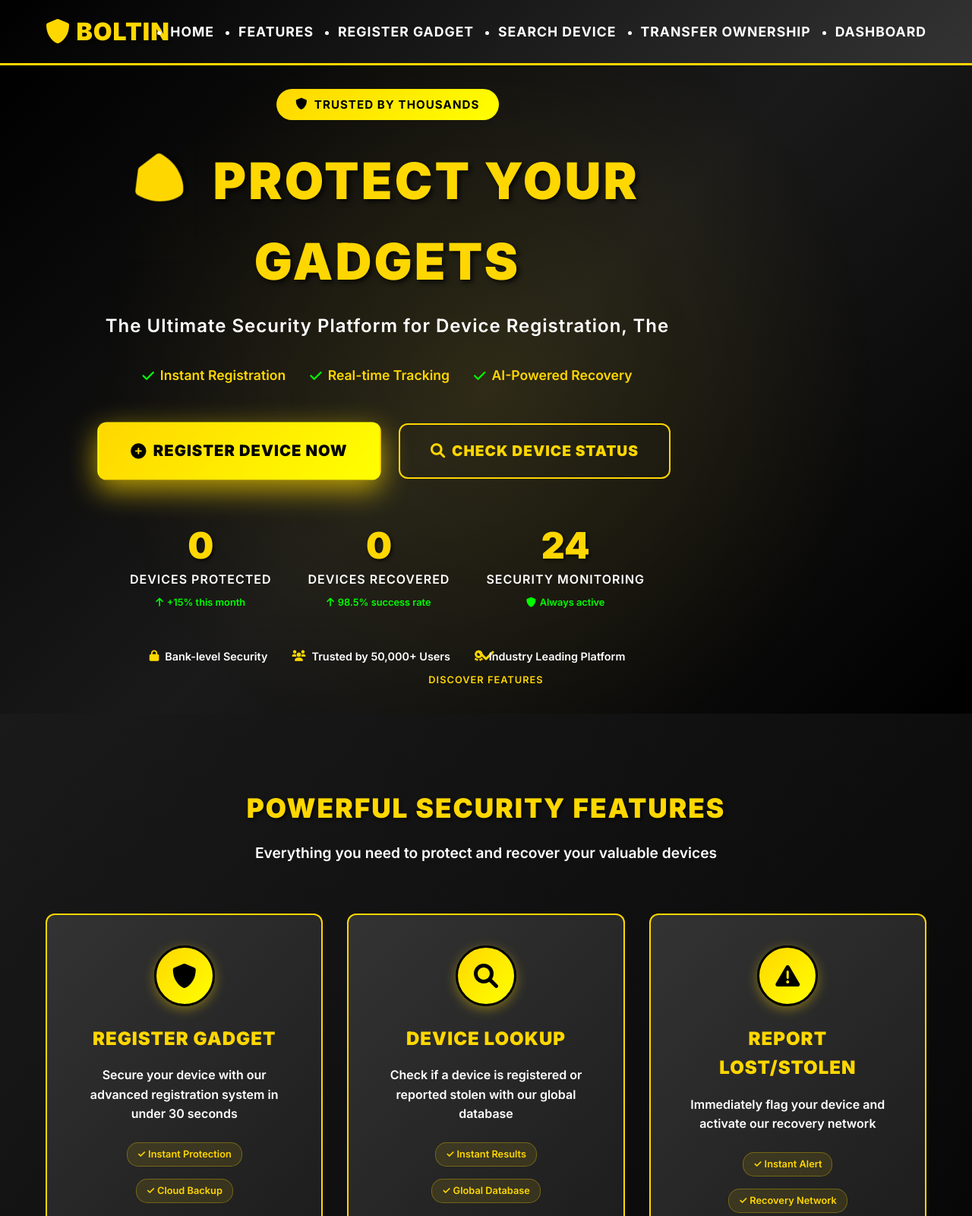
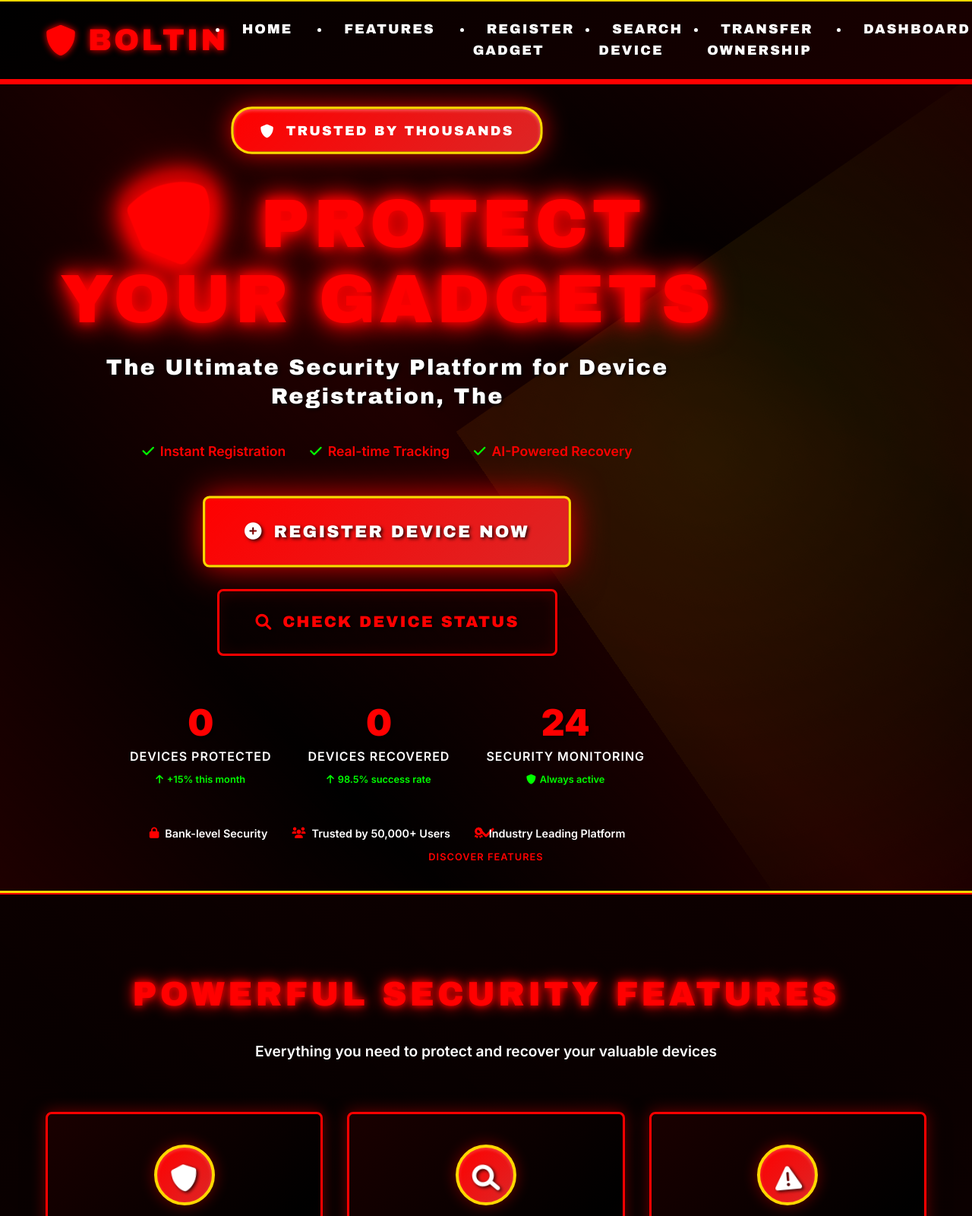
Before and after one commit to Rainsalvage/boltin-security-platform, a website: page frontend/index.html in a window 1280 px wide. Shown: the top 1600 px of the page at 76% size. Drawn offline with Linux system fonts and the light colour scheme; no server answers.

Commit message:
feat: Transform frontend to military-grade security theme
🛡️ SECURITY TRANSFORMATION:
✅ Military-grade color scheme (Black, Red, Gold)
✅ Enhanced typography with Arial Black for strength
✅ Security-focused language throughout
✅ Tactical animations and effects
✅ Fortress-level visual elements

🎨 VISUAL ENHANCEMENTS:
- Hero section: FORTRESS PROTECTION theme
- Action cards: Military terminology and icons
- Buttons: Alert red with tactical styling
- Typography: Bold, commanding presence
- Animations: Security scanning effects
- Color scheme: Military black/red/gold

💪 PSYCHOLOGICAL IMPACT:
- Strong, commanding language
- Military/tactical terminology
- Elite security positioning
- Fortress-level protection messaging
- Professional operative testimonials

```diff
--- a/frontend/css/styles.css
+++ b/frontend/css/styles.css
@@ -1,15 +1,19 @@
 /* Main styles for Boltin App */
 
 :root {
-    --primary-color: #000000; /* Pure Black */
-    --secondary-color: #FFD700; /* Bright Gold/Yellow */
-    --accent-color: #FFFF00; /* Bright Yellow */
-    --light-bg: #1a1a1a;
+    --primary-color: #000000; /* Military Black */
+    --secondary-color: #FF0000; /* Alert Red */
+    --accent-color: #FFD700; /* Warning Gold */
+    --threat-color: #DC2626; /* Danger Red */
+    --secure-color: #10B981; /* Secure Green */
+    --light-bg: #0f0f0f;
     --dark-text: #ffffff;
     --light-text: #000000;
-    --border-radius: 12px;
-    --box-shadow: 0 8px 25px rgba(0, 0, 0, 0.3);
-    --bold-shadow: 0 4px 15px rgba(255, 215, 0, 0.4);
+    --border-radius: 8px;
+    --box-shadow: 0 10px 30px rgba(0, 0, 0, 0.8);
+    --bold-shadow: 0 8px 25px rgba(255, 0, 0, 0.6);
+    --security-glow: 0 0 20px rgba(255, 0, 0, 0.4);
+    --military-font: 'Inter', 'Arial Black', sans-serif;
 }
 
 * {
@@ -19,11 +23,13 @@
 }
 
 body {
-    font-family: 'Inter', sans-serif;
+    font-family: var(--military-font);
     line-height: 1.6;
     color: var(--dark-text);
-    background: linear-gradient(135deg, #000000 0%, #1a1a1a 100%);
-    font-weight: 600;
+    background: linear-gradient(135deg, #000000 0%, #0f0f0f 50%, #000000 100%);
+    font-weight: 700;
+    text-rendering: optimizeLegibility;
+    -webkit-font-smoothing: antialiased;
 }
 
 .container {
@@ -35,11 +41,14 @@ body {
 
 /* Navigation */
 .navbar {
-    background: linear-gradient(135deg, #000000 0%, #333333 100%);
-    padding: 1rem 0;
+    background: linear-gradient(135deg, #000000 0%, #1a0000 100%);
+    padding: 1.2rem 0;
     color: white;
-    box-shadow: 0 4px 20px rgba(255, 215, 0, 0.3);
-    border-bottom: 3px solid var(--secondary-color);
+    box-shadow: var(--security-glow), 0 8px 30px rgba(0, 0, 0, 0.9);
+    border-bottom: 4px solid var(--secondary-color);
+    border-top: 2px solid var(--accent-color);
+    backdrop-filter: blur(10px);
+    position: relative;
 }
 
 .nav-container {
@@ -49,11 +58,16 @@ body {
 }
 
 .logo {
-    font-size: 2rem;
-    font-weight: 900;
-    color: var(--secondary-color);
-    text-shadow: 2px 2px 4px rgba(0, 0, 0, 0.8);
-    letter-spacing: 1px;
+    font-size: 2.5rem;
+    font-weight: 900;
+    color: var(--secondary-color);
+    text-shadow: 0 0 10px var(--secondary-color), 2px 2px 8px rgba(0, 0, 0, 0.9);
+    letter-spacing: 3px;
+    text-transform: uppercase;
+    font-family: 'Arial Black', sans-serif;
+    display: flex;
+    align-items: center;
+    gap: 0.8rem;
 }
 
 .nav-menu {
@@ -64,17 +78,24 @@ body {
 .nav-link {
     color: white;
     text-decoration: none;
-    transition: all 0.3s ease;
-    font-weight: 700;
+    transition: all 0.2s ease;
+    font-weight: 800;
     font-size: 1.1rem;
     text-transform: uppercase;
-    letter-spacing: 1px;
+    letter-spacing: 2px;
+    padding: 0.5rem 1rem;
+    border: 2px solid transparent;
+    border-radius: var(--border-radius);
+    font-family: 'Arial Black', sans-serif;
 }
 
 .nav-link:hover {
     color: var(--secondary-color);
-    text-shadow: 0 0 10px var(--secondary-color);
-    transform: translateY(-2px);
+    text-shadow: 0 0 15px var(--secondary-color), 0 0 25px var(--secondary-color);
+    transform: translateY(-3px) scale(1.05);
+    border-color: var(--secondary-color);
+    background: rgba(255, 0, 0, 0.1);
+    box-shadow: var(--security-glow);
 }
 
 /* Mobile menu */
@@ -158,13 +179,19 @@ body {
 }
 
 .section-title {
-    font-size: 2.2rem;
-    margin-bottom: 1rem;
-    color: var(--secondary-color);
-    font-weight: 900;
-    text-transform: uppercase;
-    letter-spacing: 2px;
-    text-shadow: 2px 2px 4px rgba(0, 0, 0, 0.8);
+    font-size: 2.8rem;
+    margin-bottom: 1.5rem;
+    color: var(--secondary-color);
+    font-weight: 900;
+    text-transform: uppercase;
+    letter-spacing: 4px;
+    text-shadow:
+        0 0 10px var(--secondary-color),
+        0 0 20px var(--secondary-color),
+        3px 3px 6px rgba(0, 0, 0, 0.9);
+    font-family: 'Arial Black', sans-serif;
+    text-align: center;
+    position: relative;
 }
 
 /* Forms */
@@ -711,16 +738,20 @@ th {
     margin-right: auto;
 }
 
-/* Hero Section Styles */
+/* Hero Section Styles - Military Grade Security */
 .hero {
     min-height: 100vh;
-    background: linear-gradient(135deg, #000000 0%, #1a1a1a 50%, #000000 100%);
+    background:
+        linear-gradient(45deg, rgba(255, 0, 0, 0.1) 0%, transparent 25%, rgba(255, 0, 0, 0.1) 50%, transparent 75%, rgba(255, 0, 0, 0.1) 100%),
+        linear-gradient(135deg, #000000 0%, #0a0000 30%, #000000 60%, #0a0000 100%);
     display: flex;
     align-items: center;
     justify-content: center;
     padding: 2rem 0;
     position: relative;
     overflow: hidden;
+    border-top: 3px solid var(--secondary-color);
+    border-bottom: 3px solid var(--accent-color);
 }
 
 .hero::before {
@@ -730,13 +761,34 @@ th {
     left: 0;
     width: 100%;
     height: 100%;
-    background: radial-gradient(circle at 50% 50%, rgba(255, 215, 0, 0.1) 0%, transparent 70%);
-    animation: heroGlow 4s ease-in-out infinite alternate;
-}
-
-@keyframes heroGlow {
-    from { opacity: 0.5; }
-    to { opacity: 1; }
+    background:
+        radial-gradient(circle at 20% 20%, rgba(255, 0, 0, 0.2) 0%, transparent 50%),
+        radial-gradient(circle at 80% 80%, rgba(255, 215, 0, 0.15) 0%, transparent 50%),
+        linear-gradient(45deg, transparent 30%, rgba(255, 0, 0, 0.05) 50%, transparent 70%);
+    animation: securityScan 6s ease-in-out infinite;
+}
+
+@keyframes securityScan {
+    0% {
+        opacity: 0.3;
+        transform: translateX(-100%) rotate(0deg);
+    }
+    25% {
+        opacity: 0.8;
+        transform: translateX(-50%) rotate(45deg);
+    }
+    50% {
+        opacity: 1;
+        transform: translateX(0%) rotate(90deg);
+    }
+    75% {
+        opacity: 0.8;
+        transform: translateX(50%) rotate(135deg);
+    }
+    100% {
+        opacity: 0.3;
+        transform: translateX(100%) rotate(180deg);
+    }
 }
 
 .hero-content {
@@ -749,56 +801,93 @@ th {
 .hero-badge {
     display: inline-flex;
     align-items: center;
-    gap: 0.5rem;
-    background: linear-gradient(135deg, var(--secondary-color) 0%, var(--accent-color) 100%);
-    color: var(--primary-color);
-    padding: 0.5rem 1.5rem;
-    border-radius: 50px;
-    font-size: 0.9rem;
+    gap: 0.8rem;
+    background: linear-gradient(135deg, var(--secondary-color) 0%, var(--threat-color) 100%);
+    color: white;
+    padding: 0.8rem 2rem;
+    border-radius: 25px;
+    font-size: 1rem;
+    font-weight: 900;
+    text-transform: uppercase;
+    letter-spacing: 2px;
+    margin-bottom: 2rem;
+    animation: alertPulse 2s ease-in-out infinite;
+    border: 3px solid var(--accent-color);
+    box-shadow: var(--security-glow), inset 0 2px 4px rgba(255, 255, 255, 0.2);
+    font-family: 'Arial Black', sans-serif;
+}
+
+@keyframes alertPulse {
+    0%, 100% {
+        transform: scale(1);
+        box-shadow: var(--security-glow), inset 0 2px 4px rgba(255, 255, 255, 0.2);
+    }
+    50% {
+        transform: scale(1.1);
+        box-shadow: 0 0 30px rgba(255, 0, 0, 0.8), inset 0 2px 4px rgba(255, 255, 255, 0.3);
+    }
+}
+
+.hero-title {
+    font-size: 5.5rem;
+    font-weight: 900;
+    color: var(--secondary-color);
+    margin-bottom: 1.5rem;
+    text-transform: uppercase;
+    letter-spacing: 5px;
+    text-shadow:
+        0 0 10px var(--secondary-color),
+        0 0 20px var(--secondary-color),
+        0 0 30px var(--secondary-color),
+        4px 4px 8px rgba(0, 0, 0, 0.9);
+    animation: powerPulse 3s ease-in-out infinite;
+    font-family: 'Arial Black', sans-serif;
+    line-height: 1.1;
+}
+
+.hero-title i {
+    margin-right: 1.5rem;
+    animation: shieldRotate 8s linear infinite;
+    filter: drop-shadow(0 0 15px var(--secondary-color));
+    font-size: 1.2em;
+}
+
+@keyframes powerPulse {
+    0%, 100% {
+        transform: scale(1);
+        text-shadow:
+            0 0 10px var(--secondary-color),
+            0 0 20px var(--secondary-color),
+            0 0 30px var(--secondary-color),
+            4px 4px 8px rgba(0, 0, 0, 0.9);
+    }
+    50% {
+        transform: scale(1.03);
+        text-shadow:
+            0 0 15px var(--secondary-color),
+            0 0 30px var(--secondary-color),
+            0 0 45px var(--secondary-color),
+            4px 4px 12px rgba(0, 0, 0, 0.9);
+    }
+}
+
+@keyframes shieldRotate {
+    0% { transform: rotate(0deg) scale(1); }
+    25% { transform: rotate(90deg) scale(1.1); }
+    50% { transform: rotate(180deg) scale(1); }
+    75% { transform: rotate(270deg) scale(1.1); }
+    100% { transform: rotate(360deg) scale(1); }
+}
+
+.hero-subtitle {
+    font-size: 1.8rem;
+    color: var(--dark-text);
+    margin-bottom: 2.5rem;
     font-weight: 700;
-    text-transform: uppercase;
-    letter-spacing: 1px;
-    margin-bottom: 2rem;
-    animation: badgePulse 2s ease-in-out infinite;
-}
-
-@keyframes badgePulse {
-    0%, 100% { transform: scale(1); }
-    50% { transform: scale(1.05); }
-}
-
-.hero-title {
-    font-size: 4rem;
-    font-weight: 900;
-    color: var(--secondary-color);
-    margin-bottom: 1rem;
-    text-transform: uppercase;
-    letter-spacing: 3px;
-    text-shadow: 3px 3px 6px rgba(0, 0, 0, 0.8);
-    animation: titlePulse 3s ease-in-out infinite;
-}
-
-.hero-title i {
-    margin-right: 1rem;
-    animation: iconSpin 6s linear infinite;
-}
-
-@keyframes titlePulse {
-    0%, 100% { transform: scale(1); }
-    50% { transform: scale(1.05); }
-}
-
-@keyframes iconSpin {
-    from { transform: rotate(0deg); }
-    to { transform: rotate(360deg); }
-}
-
-.hero-subtitle {
-    font-size: 1.5rem;
-    color: var(--dark-text);
-    margin-bottom: 2rem;
-    font-weight: 600;
-    letter-spacing: 1px;
+    letter-spacing: 2px;
+    text-shadow: 2px 2px 4px rgba(0, 0, 0, 0.8);
+    font-family: 'Arial Black', sans-serif;
+    line-height: 1.3;
 }
 
 .hero-features {
@@ -833,18 +922,20 @@ th {
 .cta-button {
     display: inline-flex;
     align-items: center;
-    gap: 0.5rem;
-    padding: 1.2rem 2.5rem;
-    font-size: 1.2rem;
-    font-weight: 900;
-    text-transform: uppercase;
-    letter-spacing: 1px;
+    gap: 0.8rem;
+    padding: 1.5rem 3rem;
+    font-size: 1.3rem;
+    font-weight: 900;
+    text-transform: uppercase;
+    letter-spacing: 2px;
     border-radius: var(--border-radius);
     text-decoration: none;
-    transition: all 0.3s ease;
-    border: 2px solid transparent;
+    transition: all 0.2s ease;
+    border: 3px solid transparent;
     position: relative;
     overflow: hidden;
+    font-family: 'Arial Black', sans-serif;
+    text-shadow: 2px 2px 4px rgba(0, 0, 0, 0.8);
 }
 
 .cta-button .button-tooltip {
@@ -869,43 +960,48 @@ th {
 }
 
 .cta-button.primary {
-    background: linear-gradient(135deg, var(--secondary-color) 0%, var(--accent-color) 100%);
-    color: var(--primary-color);
-    box-shadow: var(--bold-shadow);
+    background: linear-gradient(135deg, var(--secondary-color) 0%, var(--threat-color) 100%);
+    color: white;
+    box-shadow: var(--security-glow), 0 8px 25px rgba(0, 0, 0, 0.6);
+    border-color: var(--accent-color);
 }
 
 .cta-button.primary.pulse-animation {
-    animation: primaryPulse 2s ease-in-out infinite;
-}
-
-@keyframes primaryPulse {
+    animation: criticalPulse 2s ease-in-out infinite;
+}
+
+@keyframes criticalPulse {
     0%, 100% {
         transform: scale(1);
-        box-shadow: 0 8px 25px rgba(255, 215, 0, 0.4);
+        box-shadow: var(--security-glow), 0 8px 25px rgba(0, 0, 0, 0.6);
     }
     50% {
-        transform: scale(1.05);
-        box-shadow: 0 12px 35px rgba(255, 215, 0, 0.7);
+        transform: scale(1.08);
+        box-shadow: 0 0 40px rgba(255, 0, 0, 0.9), 0 15px 40px rgba(0, 0, 0, 0.8);
     }
 }
 
 .cta-button.primary:hover {
-    transform: translateY(-4px) scale(1.05);
-    box-shadow: 0 12px 35px rgba(255, 215, 0, 0.6);
-    border-color: var(--primary-color);
+    transform: translateY(-5px) scale(1.08);
+    box-shadow: 0 0 50px rgba(255, 0, 0, 1), 0 20px 40px rgba(0, 0, 0, 0.8);
+    border-color: white;
     animation: none;
+    background: linear-gradient(135deg, var(--threat-color) 0%, var(--secondary-color) 100%);
 }
 
 .cta-button.secondary {
     background: transparent;
     color: var(--secondary-color);
-    border: 2px solid var(--secondary-color);
+    border: 3px solid var(--secondary-color);
+    box-shadow: inset 0 0 20px rgba(255, 0, 0, 0.1);
 }
 
 .cta-button.secondary:hover {
     background: var(--secondary-color);
-    color: var(--primary-color);
-    transform: translateY(-2px);
+    color: white;
+    transform: translateY(-3px) scale(1.05);
+    box-shadow: var(--security-glow), 0 10px 30px rgba(0, 0, 0, 0.6);
+    border-color: var(--accent-color);
 }
 
 .hero-stats {
@@ -1010,7 +1106,11 @@ th {
 /* Quick Actions Section */
 .quick-actions {
     padding: 6rem 0;
-    background: linear-gradient(135deg, #1a1a1a 0%, #000000 100%);
+    background:
+        linear-gradient(45deg, rgba(255, 0, 0, 0.05) 0%, transparent 50%, rgba(255, 0, 0, 0.05) 100%),
+        linear-gradient(135deg, #0a0000 0%, #000000 50%, #0a0000 100%);
+    border-top: 2px solid var(--secondary-color);
+    border-bottom: 2px solid var(--accent-color);
 }
 
 .section-header {
@@ -1033,14 +1133,15 @@ th {
 }
 
 .action-card {
-    background: linear-gradient(135deg, #333333 0%, #1a1a1a 100%);
+    background: linear-gradient(135deg, #1a0000 0%, #000000 50%, #1a0000 100%);
     padding: 2.5rem;
     border-radius: var(--border-radius);
     text-align: center;
-    border: 2px solid var(--secondary-color);
-    transition: all 0.3s ease;
+    border: 3px solid var(--secondary-color);
+    transition: all 0.2s ease;
     position: relative;
     overflow: hidden;
+    box-shadow: var(--security-glow), 0 10px 30px rgba(0, 0, 0, 0.8);
 }
 
 .action-card::before {
@@ -1050,8 +1151,8 @@ th {
     left: -100%;
     width: 100%;
     height: 100%;
-    background: linear-gradient(90deg, transparent, rgba(255, 215, 0, 0.1), transparent);
-    transition: left 0.6s ease;
+    background: linear-gradient(90deg, transparent, rgba(255, 0, 0, 0.3), transparent);
+    transition: left 0.4s ease;
 }
 
 .action-card:hover::before {
@@ -1059,36 +1160,47 @@ th {
 }
 
 .action-card:hover {
-    transform: translateY(-10px) scale(1.02);
+    transform: translateY(-8px) scale(1.05);
     border-color: var(--accent-color);
-    box-shadow: 0 15px 40px rgba(255, 215, 0, 0.4);
+    box-shadow: 0 0 50px rgba(255, 0, 0, 0.8), 0 20px 40px rgba(0, 0, 0, 0.9);
+    background: linear-gradient(135deg, #2a0000 0%, #0a0000 50%, #2a0000 100%);
 }
 
 .action-icon {
     width: 80px;
     height: 80px;
-    background: linear-gradient(135deg, var(--secondary-color) 0%, var(--accent-color) 100%);
+    background: linear-gradient(135deg, var(--secondary-color) 0%, var(--threat-color) 100%);
     border-radius: 50%;
     display: flex;
     align-items: center;
     justify-content: center;
     margin: 0 auto 1.5rem;
-    border: 3px solid var(--primary-color);
-    box-shadow: var(--bold-shadow);
+    border: 4px solid var(--accent-color);
+    box-shadow: var(--security-glow), inset 0 2px 4px rgba(255, 255, 255, 0.2);
 }
 
 .action-icon i {
-    font-size: 2rem;
-    color: var(--primary-color);
+    font-size: 2.2rem;
+    color: white;
+    text-shadow: 2px 2px 4px rgba(0, 0, 0, 0.8);
+    animation: iconFloat 3s ease-in-out infinite;
 }
 
 .action-title {
-    font-size: 1.5rem;
-    font-weight: 900;
-    color: var(--secondary-color);
-    margin-bottom: 1rem;
-    text-transform: uppercase;
-    letter-spacing: 1px;
+    font-size: 1.6rem;
+    font-weight: 900;
+    color: var(--secondary-color);
+    margin-bottom: 1.2rem;
+    text-transform: uppercase;
+    letter-spacing: 2px;
+    font-family: 'Arial Black', sans-serif;
+    text-shadow: 0 0 10px var(--secondary-color);
+}
+
+@keyframes iconFloat {
+    0%, 100% { transform: translateY(0) rotate(0deg); }
+    33% { transform: translateY(-3px) rotate(5deg); }
+    66% { transform: translateY(3px) rotate(-5deg); }
 }
 
 .action-description {
```
Also changed, not shown: index.html (+80 -80 lines).
